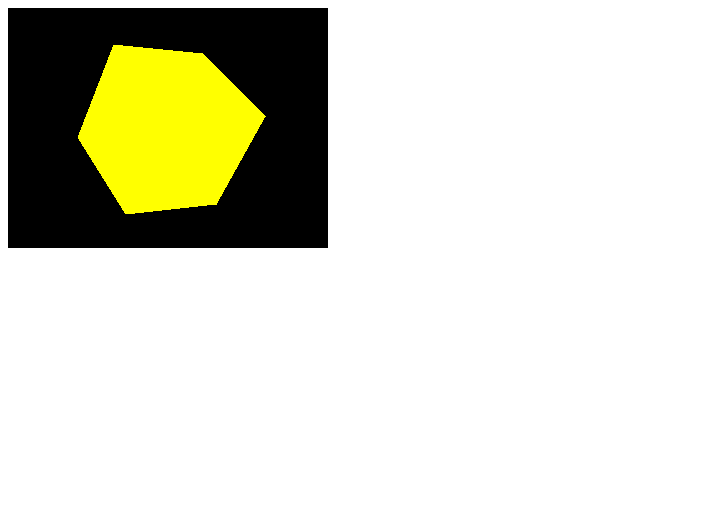
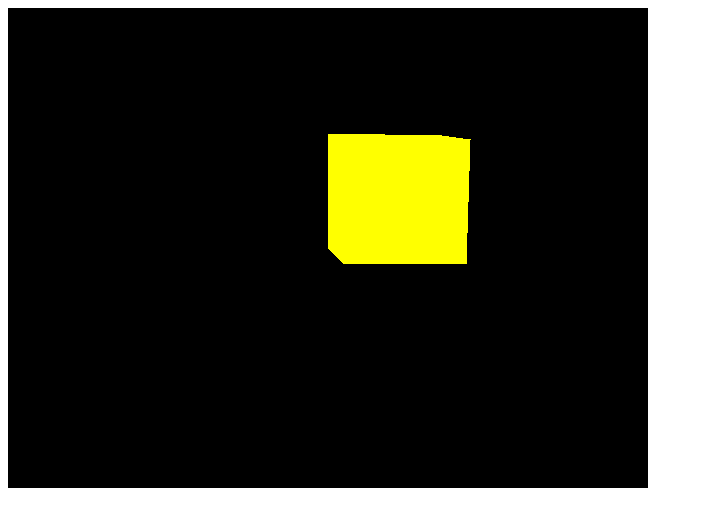
Before and after one commit to Timur310/SoftJS, a website with bundled scripts: page index.html in a window 1280 px wide. Shown: the whole page, without its empty margins (0-703 px from the left). Built offline with nearby package versions, Linux system fonts and the light colour scheme; animation ran at ten frames a second.

Commit message:
basic obj loader

```diff
--- a/Device.js
+++ b/Device.js
@@ -158,7 +158,7 @@ export class Device {
 
 	render(camera, meshes) {
 		const viewMatrix = mat4.lookAt(mat4.create(), camera.position, camera.target, vec3.fromValues(0,1,0))
-		const projectionMatrix = mat4.perspectiveNO(mat4.create(), 0.8, this.workingWidth / this.workingHeight, 0.001, 10.0)
+		const projectionMatrix = mat4.perspectiveNO(mat4.create(), 0.8, this.workingWidth / this.workingHeight, 0.001, 1000.0)
 
 		for (let index = 0; index < meshes.length; index++) {
 			const cMesh = meshes[index];
--- a/Mesh.js
+++ b/Mesh.js
@@ -1,10 +1,10 @@
 import { vec3 } from "./Math/index.js"
 
 export class Mesh {
-    constructor(name, vertices, faces) {
+    constructor(name) {
         this.name = name;
-        this.vertices = vertices
-        this.faces = faces
+        this.vertices = []
+        this.faces = []
         this.rotation = vec3.create()
         this.position = vec3.create()
     }
--- /dev/null
+++ b/OBJParser.js
@@ -0,0 +1,57 @@
+// reference: http://web.cse.ohio-state.edu/~shen.94/581/Site/Lab3_files/Labhelp_Obj_parser.htm
+// veeeery naive approach to parse .obj, but it doeas the job
+import { vec3 } from "./Math/index.js";
+
+export class OBJParser {
+    constructor() { }
+
+    async parseFile(path) {
+        const data = await (await fetch(path)).text()
+        const result = {}
+        const dataList = data.split(/\r?\n/).filter(line => (line.length > 0 && /\S/.test(line)))
+        let currentGroup = ""
+        for (let i = 0; i < dataList.length; i++) {
+            const dataType = dataList[i].split(" ").filter(v => v.length).slice(0, 1)[0]
+            switch (dataType) {
+                case "g":
+                    const groupName = dataList[i].slice(1).trim();
+                    result[groupName] = {}
+                    currentGroup = groupName
+                    break;
+                case "v":
+                    const vertexData = dataList[i].split(" ").filter(v => v.length).slice(1)
+                    if (result[currentGroup]) {
+                        if (result[currentGroup].hasOwnProperty('vertices')) {
+                            result[currentGroup].vertices.push(vec3.fromValues(vertexData[0], vertexData[1], vertexData[2]))
+                        } else {
+                            result[currentGroup].vertices = []
+                            result[currentGroup].vertices.push(vec3.fromValues(vertexData[0], vertexData[1], vertexData[2]))
+                        }
+                    }
+                    break;
+                // TODO: vn (texture coordinate)
+                case "f":
+                    const facesArray = dataList[i].split(" ").filter(v => v.length).slice(1)
+                    // TODO: take into account texture/normal (these are optional)
+                    for (let k = 0; k < facesArray.length / 3; k++) {
+                        const faceA = facesArray[k * 3][0] - 1
+                        const faceB = facesArray[k * 3 + 1][0] - 1
+                        const faceC = facesArray[k * 3 + 2][0] - 1
+                        if (result[currentGroup]) {
+                            if (result[currentGroup].hasOwnProperty('faces')) {
+                                result[currentGroup].faces.push({ A: faceA, B: faceB, C: faceC })
+                            } else {
+                                result[currentGroup].faces = []
+                                result[currentGroup].faces.push({ A: faceA, B: faceB, C: faceC })
+
+                            }
+                        }
+                    }
+                    break;
+            }
+        }
+        console.log(result)
+        return result
+    }
+
+}
--- a/index.html
+++ b/index.html
@@ -11,7 +11,7 @@
     </style>
 </head>
 <body>
-    <canvas id="frontBuffer" width="320" height="240"></canvas>
+    <canvas id="frontBuffer" width="640" height="480"></canvas>
     <script src="index.js" type="module"></script>
 </body>
 </html>
--- a/index.js
+++ b/index.js
@@ -2,44 +2,30 @@ import { Device } from "./Device.js";
 import { Mesh } from "./Mesh.js"
 import { Camera } from "./Camera.js"
 import { vec3 } from "./Math/index.js";
+import { OBJParser } from "./OBJParser.js";
 
 let canvas;
 let device;
-let mesh;
 let meshes = [];
 let mera;
 
-function init() {
+async function init() {
     canvas = document.getElementById("frontBuffer");
     mera = new Camera();
     device = new Device(canvas);
     mera.position = vec3.fromValues(0, 0, 10);
     mera.target = vec3.fromValues(0, 0, 0);
 
-    var mesh = new Mesh("Cube", new Array(8), new Array(12));
-    meshes.push(mesh);
-    mesh.vertices[0] = vec3.fromValues(-1, 1, 1);
-    mesh.vertices[1] = vec3.fromValues(1, 1, 1);
-    mesh.vertices[2] = vec3.fromValues(-1, -1, 1);
-    mesh.vertices[3] = vec3.fromValues(1, -1, 1);
-    mesh.vertices[4] = vec3.fromValues(-1, 1, -1);
-    mesh.vertices[5] = vec3.fromValues(1, 1, -1);
-    mesh.vertices[6] = vec3.fromValues(1, -1, -1);
-    mesh.vertices[7] = vec3.fromValues(-1, -1, -1);
+    const parser = new OBJParser()
+    const result = await  parser.parseFile("./example.obj")
+    for(const group in result)
+    {
+        let mesh = new Mesh(group);
+        mesh.faces = result[group].faces
+        mesh.vertices = result[group].vertices
 
-    mesh.faces[0] = { A: 0, B: 1, C: 2 };
-    mesh.faces[1] = { A: 1, B: 2, C: 3 };
-    mesh.faces[2] = { A: 1, B: 3, C: 6 };
-    mesh.faces[3] = { A: 1, B: 5, C: 6 };
-    mesh.faces[4] = { A: 0, B: 1, C: 4 };
-    mesh.faces[5] = { A: 1, B: 4, C: 5 };
-
-    mesh.faces[6] = { A: 2, B: 3, C: 7 };
-    mesh.faces[7] = { A: 3, B: 6, C: 7 };
-    mesh.faces[8] = { A: 0, B: 2, C: 7 };
-    mesh.faces[9] = { A: 0, B: 4, C: 7 };
-    mesh.faces[10] = { A: 4, B: 5, C: 6 };
-    mesh.faces[11] = { A: 4, B: 6, C: 7 };
+        meshes.push(mesh)
+    }
 
     requestAnimationFrame(drawingLoop);
 }
@@ -47,8 +33,8 @@ function init() {
 function drawingLoop() {
     device.clear();
     for (let i = 0; i < meshes.length; i++) {
-        meshes[i].rotation[0] += 0.5;
-        meshes[i].rotation[1] += 0.5;
+        meshes[i].rotation[0] += 0.1;
+        meshes[i].rotation[1] += 0.1;
     }
 
     device.render(mera, meshes);
@@ -57,4 +43,4 @@ function drawingLoop() {
     requestAnimationFrame(drawingLoop);
 }
 
-init()
+await init()
```
Also changed, not shown: package.json (added, +14 -0 lines), example.obj.
